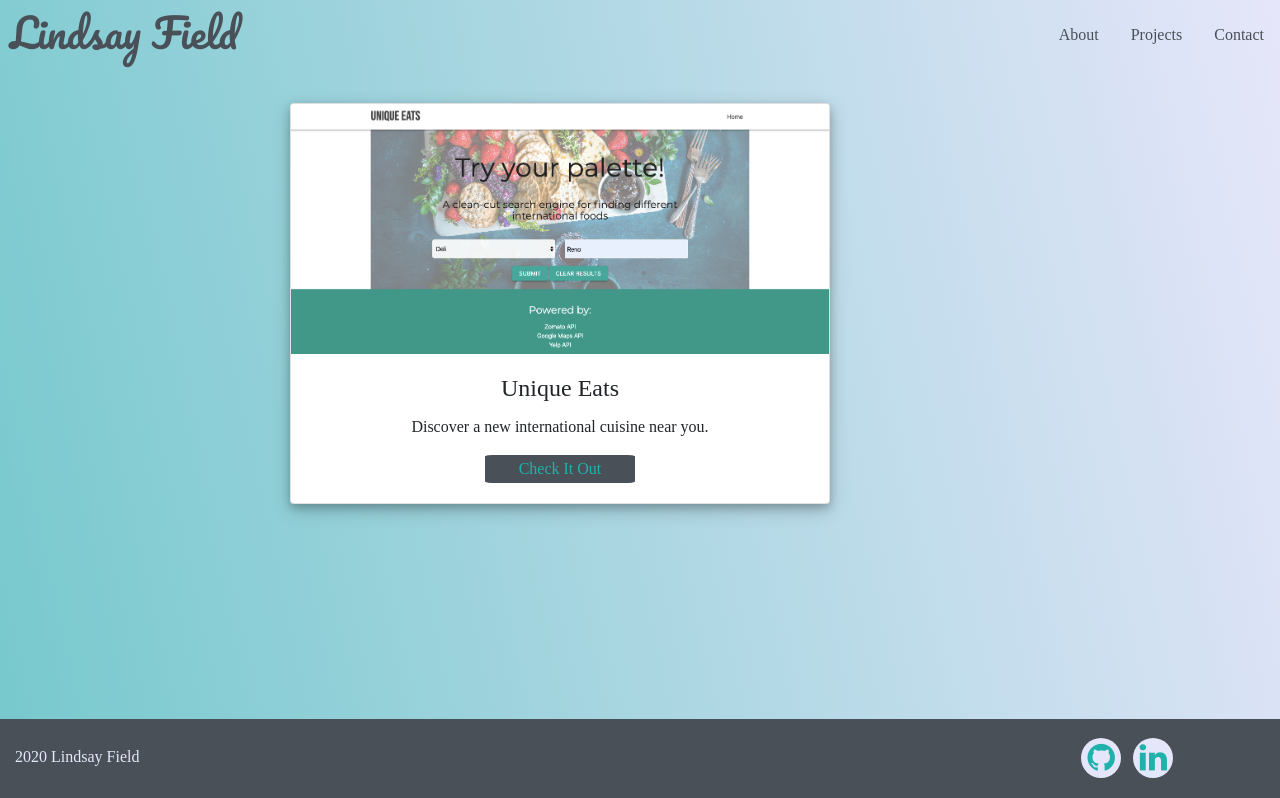
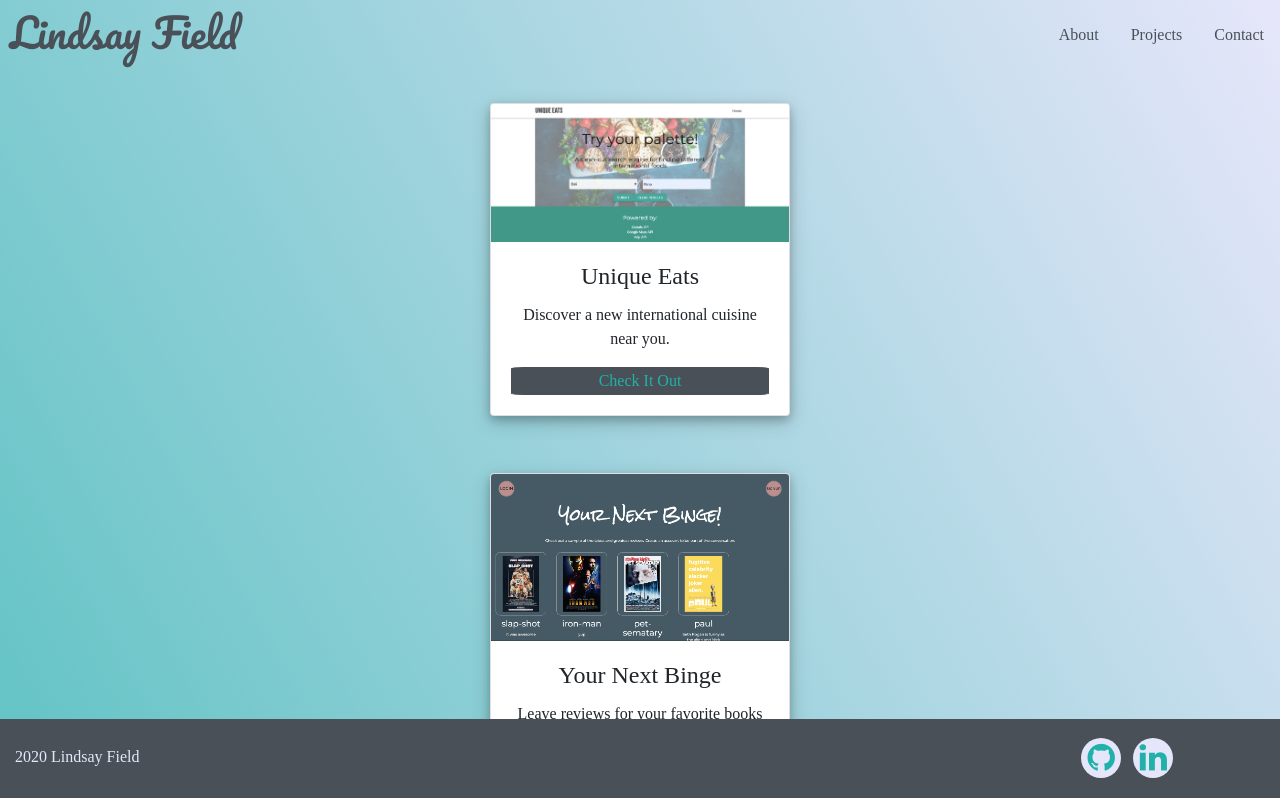
Before and after one commit to LMField82/UpdatedPortfolio, a React (Create React App) app in the folder updated-portfolio/: page /projects in a window 1280 px wide. Shown: the top 798 px of the page. Built offline with nearby package versions, Linux system fonts and the light colour scheme; a web font is replaced by a local one.

Commit message:
about and contact working, projects in progress

```diff
--- /dev/null
+++ b/updated-portfolio/src/components/Layout.js
@@ -0,0 +1,29 @@
+import React from "react";
+
+// This is copy and pasted from past weeks activity and is exporting the Container, Row, and Col components to be re-useable in all of the pages we want to use them in
+// These can and should be adjusted to whatever layout we'd like I just have it here as an example to work from
+
+// This Container component allows us to use a bootstrap container without worrying about class names
+export function Container({ fluid, children }) {
+  return <div className={`container${fluid ? "-fluid" : ""}`}>{children}</div>;
+}
+
+// This Row component lets us use a bootstrap row without having to think about class names
+export function Row({ fluid, children }) {
+  return <div className={`row${fluid ? "-fluid" : ""}`}>{children}</div>;
+}
+
+// This Col component lets us size bootstrap columns with less syntax
+// e.g. <Col size="md-12"> instead of <div className="col-md-12">
+export function Col({ size, children }) {
+  return (
+    <div
+      className={size
+        .split(" ")
+        .map(size => "col-sm" + size)
+        .join(" ")}
+    >
+      {children}
+    </div>
+  );
+}
--- /dev/null
+++ b/updated-portfolio/src/components/ProjectCard.js
@@ -0,0 +1,27 @@
+import React from 'react';
+import "../styles/projects.css";
+// import { Container, Row, Col } from "./Layout"
+
+function ProjectCard(props) {
+  return (
+
+    <div id="contForCards">
+        <div className="card">
+
+            <img src={props.image} className="card-img-top" alt={props.title} />
+
+
+            <div className="card-body">
+                <h4 className="card-title">{props.title}</h4>
+                <p className="card-text">{props.text}</p>
+                <button href={props.link}>{props.btnText}</button>
+            </div>
+
+
+        </div>
+     </div>
+
+  );
+}
+
+export default ProjectCard;
--- a/updated-portfolio/src/pages/projects.js
+++ b/updated-portfolio/src/pages/projects.js
@@ -1,6 +1,7 @@
 import React, { Component } from 'react';
-import Card from "../components/Card";
+import ProjectCard from "../components/ProjectCard";
 import cards from "../cards.json";
+// import "../styles/projects.css";
 
 const handleClick = () => {
 
@@ -16,7 +17,7 @@ render()  {
     return (
         <div>
             {this.state.cards.map(cards => (
-            <Card
+            <ProjectCard
                 id={cards.id}
                 image={cards.image}
                 title={cards.title}
--- a/updated-portfolio/src/styles/about.css
+++ b/updated-portfolio/src/styles/about.css
@@ -31,8 +31,8 @@
   }
 
   .card {
-    max-width: 540px;
-    position: absolute;
+    /* max-width: 540px; */
+    /* position: absolute; */
     box-shadow: 0 4px 8px 0 rgba(0, 0, 0, 0.2), 0 6px 20px 0 rgba(0, 0, 0, 0.19);
   }
 
--- a/updated-portfolio/src/styles/projects.css
+++ b/updated-portfolio/src/styles/projects.css
@@ -1,5 +1,5 @@
 .card {
-    max-width: 25%;
+    /* max-width: 25%; */
 
     box-shadow: 0 4px 8px 0 rgba(0, 0, 0, 0.2), 0 6px 20px 0 rgba(0, 0, 0, 0.19);
 
@@ -8,3 +8,11 @@
   button {
       width: 100%;
   }
+
+  #contForCards {
+    margin: 0 auto;
+    position: relative;
+    width: 300px;
+    height: 350px;
+    margin-bottom: 20px;
+  }
```
Also changed, not shown: updated-portfolio/src/pages/showProjects.js (added, +9 -0 lines).
